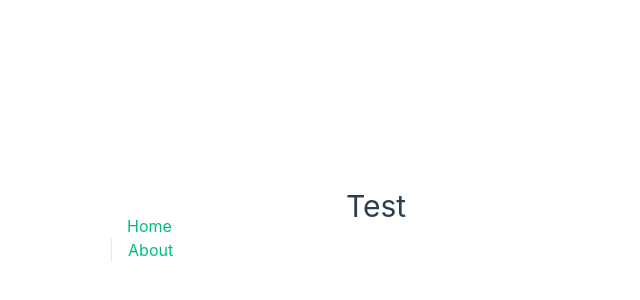
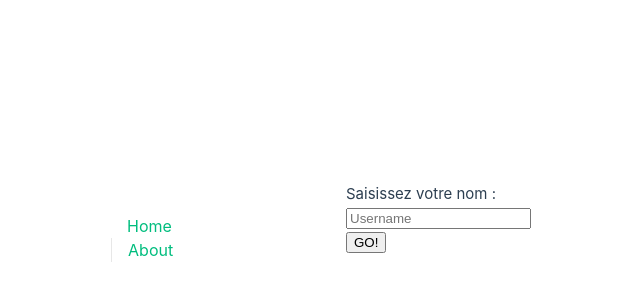
Before and after one commit to JeanneBlt/quiz-app, a Vue app in the folder quiz-ui/: page /new-quiz in a window 1280 px wide. Shown: the part 170-470 px from the top of the page, without its empty margins (294-934 px from the left). Built offline with nearby package versions, Linux system fonts and the light colour scheme.

Commit message:
partie 3 front

```diff
--- /dev/null
+++ b/quiz-ui/src/services/ParticipationStorageService.js
@@ -0,0 +1,17 @@
+export default {
+    clear() {
+          // todo : implement
+    },
+    savePlayerName(playerName) {
+          window.localStorage.setItem("playerName", playerName);
+    },
+    getPlayerName() {
+          // todo : implement
+    },
+    saveParticipationScore(participationScore) {
+          // todo : implement
+    },
+    getParticipationScore() {
+          // todo : implement
+    }
+  };
--- a/quiz-ui/src/views/NewQuizPage.vue
+++ b/quiz-ui/src/views/NewQuizPage.vue
@@ -1,3 +1,24 @@
+<script setup>
+  import { ref } from 'vue';
+  import { useRouter } from 'vue-router';
+  import participationStorageService from "@/services/ParticipationStorageService";
+
+  const username = ref('');
+  const router = useRouter();
+
+  function launchNewQuiz() {
+    participationStorageService.savePlayerName(username.value);
+    console.log("Launch new quiz with", username.value);
+    router.push('/questions');
+  }
+</script>
+
 <template>
-  <h1>Test</h1>
+  <div class="container">
+    <p>Saisissez votre nom :</p>
+    <input type="text" v-model="username" placeholder="Username"/>
+    <div>
+    <button @click="launchNewQuiz">GO!</button>
+    </div>
+  </div>
 </template>
```
